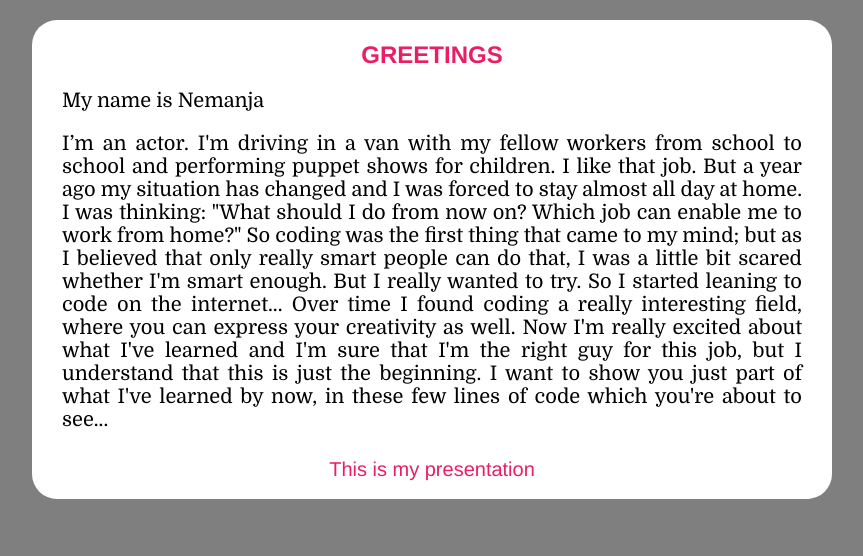
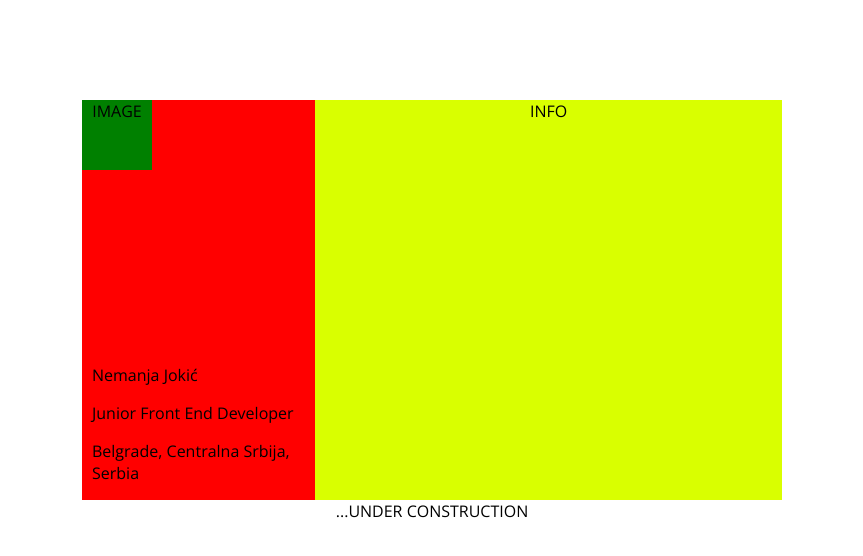
Before and after one commit to nemanja-jokic/portfolio, a React (Create React App) app: page / in a window 1280 px wide. Shown: the top 556 px of the page, without its empty margins (208-1071 px from the left). Built offline with nearby package versions, Linux system fonts and the light colour scheme; no server answers; a web font is replaced by a local one.

Commit message:
Contact card

```diff
--- a/src/App.js
+++ b/src/App.js
@@ -37,6 +37,9 @@ class App extends React.Component {
           {this.state.redirect && <Redirect to={this.state.redirect} />}
           {!!this.state.entrySucces && <Nav />}
           <Switch>
+            {false && (
+              <>
+                {" "}
                 <Route exact path="/">
                   <Modal
                     removeModal={() =>
@@ -56,6 +59,8 @@ class App extends React.Component {
                     }
                   />
                 </Route>
+              </>
+            )}
             {/* {!!this.state.entrySucces && (
               <> */}
             <Route exact path="/home">
@@ -64,7 +69,7 @@ class App extends React.Component {
             <Route exact path="/about">
               <AboutScreen />
             </Route>
-            <Route exact path="/contact">
+            <Route exact path="/">
               <ContactScreen />
             </Route>
             {/* </> */}
--- a/src/components/contactCard.js
+++ b/src/components/contactCard.js
@@ -5,14 +5,14 @@ export default class ContactCard extends Component {
     return (
       <div className="card-wrapper">
         <div className="card-wrapper-left">
-          <div className="card-image"></div>
-          <div className="card-info">
-            <p></p>
-            <p></p>
-            <p></p>
+          <div className="card-wrapper-left-image">IMAGE</div>
+          <div className="card-wrapper-left-social-info">
+            <p> Nemanja Jokić</p>
+            <p>Junior Front End Developer</p>
+            <p>Belgrade, Centralna Srbija, Serbia</p>
           </div>
         </div>
-        <div className="card-wrapper-right"></div>
+        <div className="card-wrapper-right">INFO</div>
       </div>
     );
   }
--- /dev/null
+++ b/src/style/_contactCard.scss
@@ -0,0 +1,27 @@
+.card-wrapper {
+  display: flex;
+  max-width: 700px;
+  min-height: 400px;
+  justify-content: center;
+  margin: auto;
+  &-left {
+    flex: 1;
+    background: red;
+    display: flex;
+    flex-direction: column;
+    justify-content: space-between;
+    &-image {
+      background: green;
+      height: 70px;
+      width: 70px;
+    }
+    &-social-info {
+      text-align: left;
+      margin-left: 10px;
+    }
+  }
+  &-right {
+    flex: 2;
+    background: rgb(217, 255, 0);
+  }
+}
--- a/src/style/app.scss
+++ b/src/style/app.scss
@@ -1,4 +1,5 @@
 @import "nav";
+@import "contactCard";
 @import "todos";
 @import "main";
 @import "modal";
```
Lines whose indentation alone changed are shown as unchanged.
